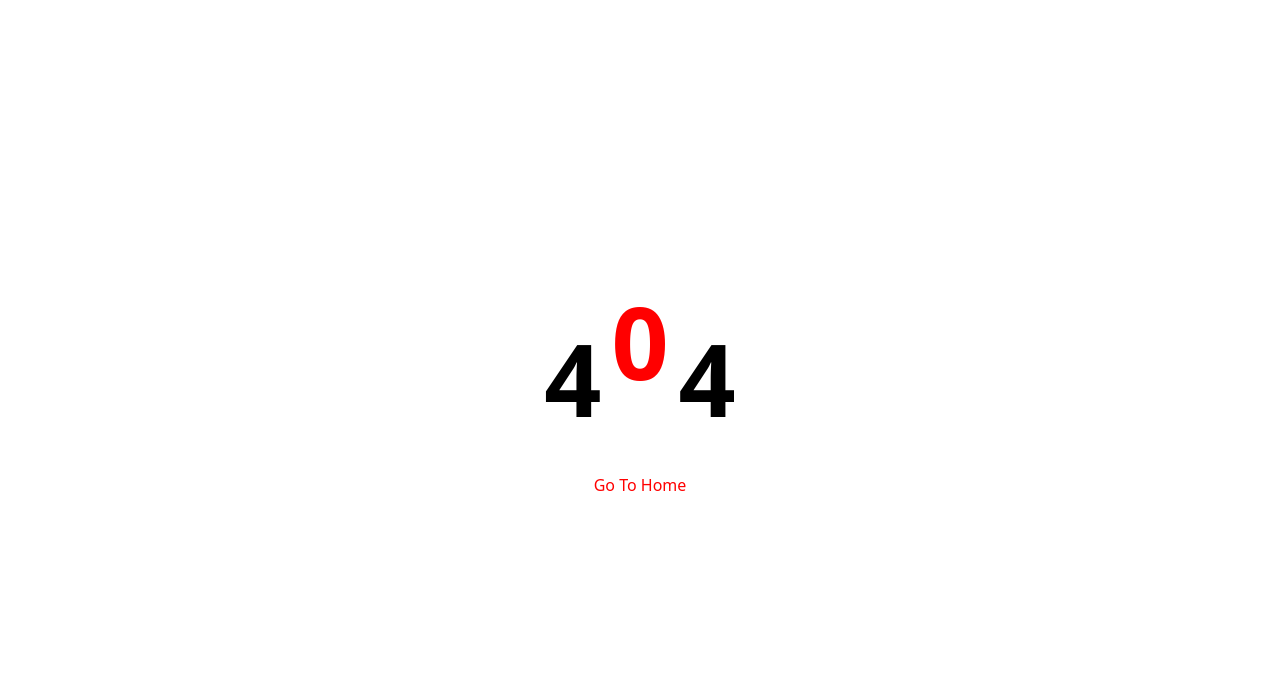
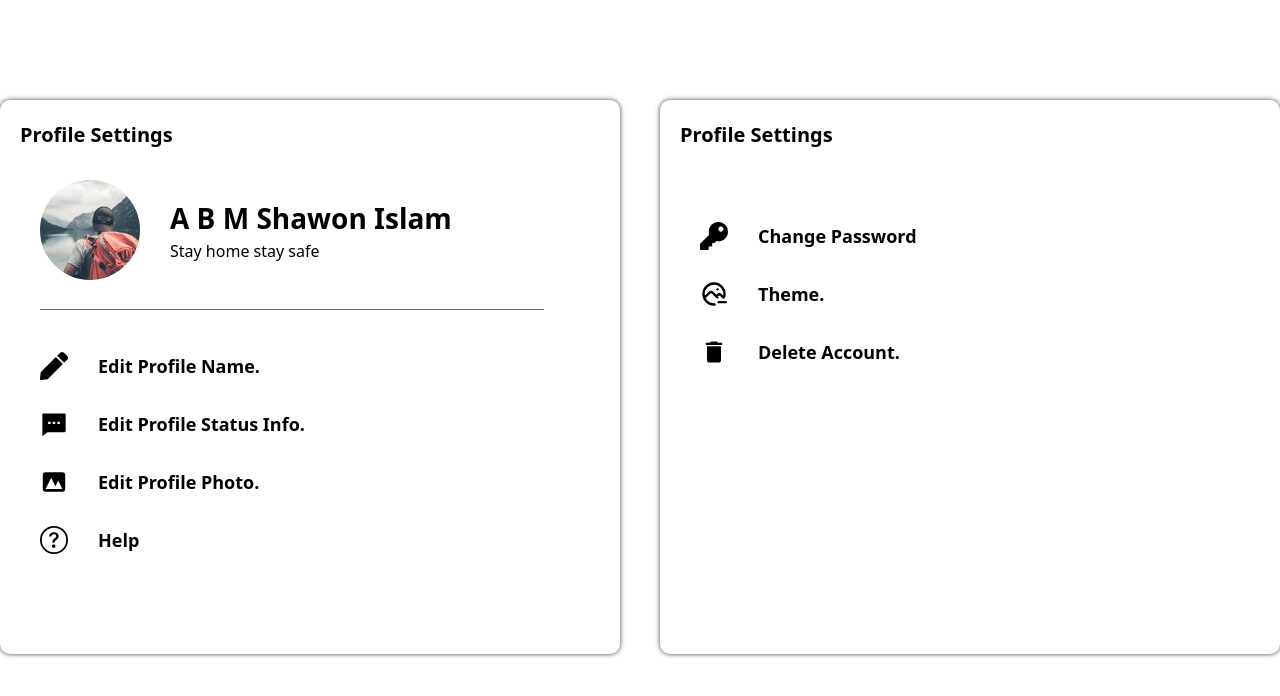
Before and after one commit to jakaria242/railwayBooking, a React (Vite) app: page /userprofile in a window 1280 px wide. Shown: the top 696 px of the page. Built offline with nearby package versions, Linux system fonts and the light colour scheme.

Commit message:
railwaybooking-update-add-user-profile-page

```diff
--- a/src/App.jsx
+++ b/src/App.jsx
@@ -9,6 +9,7 @@ import Registration from "./pages/registration/Registration";
 import Home from "./pages/home/Home";
 import ShowTicket from "./pages/showTicket/ShowTicket";
 import ErrorPage from "./pages/errorPage/ErrorPage";
+import Userprofile from "./pages/userprofile/Userprofile";
 
 function App() {
   const router = createBrowserRouter(
@@ -18,6 +19,7 @@ function App() {
       <Route path="/registration" element={<Registration/>}/>
       <Route path="/home" element={<Home/>}/>
       <Route path="/showticket" element={<ShowTicket/>}/>
+      <Route path = '/userprofile' element = {<Userprofile/>}/>
       <Route path="*" element={<ErrorPage/>}/>
      </Route>
     )
--- /dev/null
+++ b/src/components/profilelink/Profilelink.jsx
@@ -0,0 +1,15 @@
+import React from 'react'
+import { Link } from 'react-router-dom'
+
+const Profilelink = ({linktext , icon}) => {
+  return (
+    <div className='flex items-center justify-left gap-x-[30px] mt-[30px] '>
+        <div className='text-[28px] text-[#000]'>
+            {icon}
+        </div>
+        <Link className='text-[18px] text-[#000] font-[600] cursor-pointer capitalize' to = ''>{linktext}</Link>
+    </div>
+  )
+}
+
+export default Profilelink
--- a/src/pages/home/Home.jsx
+++ b/src/pages/home/Home.jsx
@@ -1,8 +1,11 @@
 import React from 'react'
+import Homenavber from './homenavber/Homenavber'
 
 const Home = () => {
   return (
-    <div>Home</div>
+    <section className ='w-[100%] h-[100vh] bg-center	bg-no-repeat	bg-cover overflow-auto' style = {{backgroundImage : 'url(https://media.istockphoto.com/id/1285301614/photo/young-man-arms-outstretched-by-the-sea-at-sunrise-enjoying-freedom-and-life-people-travel.jpg?s=612x612&w=0&k=20&c=0QW6GnkuFNYcPZhy26XVHuTc2avJTK8u6l_1iT0SlZk=)'}}>
+      <Homenavber/>
+    </section>
   )
 }
 
--- /dev/null
+++ b/src/pages/home/homenavber/Homenavber.jsx
@@ -0,0 +1,26 @@
+import React from 'react'
+import logo from '../../../images/travel-logo.png'
+import profileimg from '../../../images/profileimg.jpeg'
+import { Link } from 'react-router-dom'
+
+const Homenavber = () => {
+  return (
+    <section className='w-[100%] py-[20px] px-[100px] flex items-center justify-between'>
+        <div className='w-[120px] h-[120px] overflow-hidden rounded-[50%] '>
+            <img className='w-[100%] h-[100%] object-cover ' src={logo} alt="not found" />
+        </div>
+        <div className='flex items-center justify-right gap-x-[50px]'>
+            <div className='flex items-center justify-center'>
+                <Link className='text-[22px] text-[#fff] font-[600] bg-[#b3ababaf] rounded-[10px]  cursor-pointer px-[30px] py-[15px] ' to='signout'> sign out</Link>
+            </div>
+           <Link to='/userprofile'>
+                <div className='flex items-center justify-center w-[90px] h-[90px] rounded-[50%] overflow-hidden cursor-pointer'>
+                    <img className='w-[100%] h-[100%] object-cover ' src={profileimg} alt="not found" />
+                </div>
+           </Link>
+        </div>
+    </section>
+  )
+}
+
+export default Homenavber
--- /dev/null
+++ b/src/pages/userprofile/Userprofile.jsx
@@ -0,0 +1,18 @@
+import React from 'react'
+import Userprofilesettion from './userprofilesetting/Userprofilesettion'
+import Useraccoundsettion from './useraccoundsettion/Useraccoundsettion'
+
+const Userprofile = () => {
+  return (
+    <section id = 'bg-[#fff]'>
+        <div className='max-w-container mx-auto'>
+            <div className='flex justify-between mt-[100px]'>
+                <Userprofilesettion/>
+                <Useraccoundsettion/>
+            </div>
+        </div>
+    </section>
+  )
+}
+
+export default Userprofile
--- /dev/null
+++ b/src/pages/userprofile/useraccoundsettion/Useraccoundsettion.jsx
@@ -0,0 +1,21 @@
+import React from 'react'
+import Profilelink from '../../../components/profilelink/Profilelink'
+import Heading from '../../../utilities/heading/Heading'
+import { FaKey } from "react-icons/fa";
+import { TbPhotoCircleMinus } from "react-icons/tb";
+import { MdDelete } from "react-icons/md";
+
+const Useraccoundsettion = () => {
+  return (
+    <div className='user-setting-contant-box w-[620px] bg-[#fff] pt-[20px] pl-[20px] pr-[20px] pb-[100px] shadow-black rounded-[10px]  '>
+         <Heading level='h4' children='Profile Settings' className='text-[20px] text-[#000] font-[600]'/>
+        <div className='ml-[20px] text-left mt-[72px]'>
+            <Profilelink linktext="Change Password" icon={<FaKey />}/>
+            <Profilelink linktext="Theme." icon={<TbPhotoCircleMinus />} />
+            <Profilelink linktext="Delete Account." icon={<MdDelete />} />
+        </div>
+    </div>
+  )
+}
+
+export default Useraccoundsettion
--- /dev/null
+++ b/src/pages/userprofile/userprofilesetting/Userprofilesettion.css
@@ -0,0 +1,17 @@
+.user-setting-contant-box{
+    -webkit-box-shadow: 0px 0px 5px 0px rgba(0,0,0,0.75);
+    -moz-box-shadow: 0px 0px 5px 0px rgba(0,0,0,0.75);
+    box-shadow: 0px 0px 5px 0px rgba(0,0,0,0.75);
+}
+.user-profile-box{
+    position: relative;
+}
+.user-profile-box::after{
+    content: "";
+    position: absolute;
+    left: 0;
+    bottom: -30px;
+    width: 90%;
+    height: 1px;
+    background: #726b6b;
+}
--- /dev/null
+++ b/src/pages/userprofile/userprofilesetting/Userprofilesettion.jsx
@@ -0,0 +1,36 @@
+import React from 'react'
+import Heading from '../../../utilities/heading/Heading'
+import profileimg from '../../../images/profileimg.jpeg'
+import './Userprofilesettion.css'
+import Profilelink from '../../../components/profilelink/Profilelink'
+import { FaPen } from "react-icons/fa";
+import { RiMessage2Fill } from "react-icons/ri";
+import { HiPhotograph } from "react-icons/hi";
+import { BsQuestionCircle } from "react-icons/bs";
+
+const Userprofilesettion = () => {
+  return (
+    <div className='user-setting-contant-box w-[620px] bg-[#fff] pt-[20px] pl-[20px] pr-[20px] pb-[100px] shadow-black rounded-[10px]  '>
+         <Heading level='h4' children='Profile Settings' className='text-[20px] text-[#000] font-[600]'/>
+        <div className='user-profile-box ml-[20px] mt-[30px] flex items-center justify-left gap-x-[30px]'>
+            <div className='w-[100px] h-[100px] rounded-[50%] overflow-hidden cursor-pointer'>
+                <img className='w-[100%] h-[100%] object-cover ' src={profileimg} alt="not found" />
+            </div>
+            <div className='text-left'>
+                <Heading level='h4' children='A B M Shawon Islam ' className='text-[28px] text-[#000] font-[600]'/>
+                <div>
+                    <Heading level='' children='Stay home stay safe' className='text-[16px] text-[#000] font-[400] mt-[2px]'/>
+                </div>
+            </div>
+        </div>
+        <div className='ml-[20px] text-left mt-[72px]'>
+            <Profilelink linktext="Edit Profile Name." icon={<FaPen />}/>
+            <Profilelink linktext="Edit Profile Status Info." icon={<RiMessage2Fill />} />
+            <Profilelink linktext="Edit Profile Photo." icon={<HiPhotograph />} />
+            <Profilelink linktext="help" icon={<BsQuestionCircle />}/>
+        </div>
+    </div>
+  )
+}
+
+export default Userprofilesettion
```
Also changed, not shown: src/images/profileimg.jpeg (added), src/images/travel-logo.png (added).
